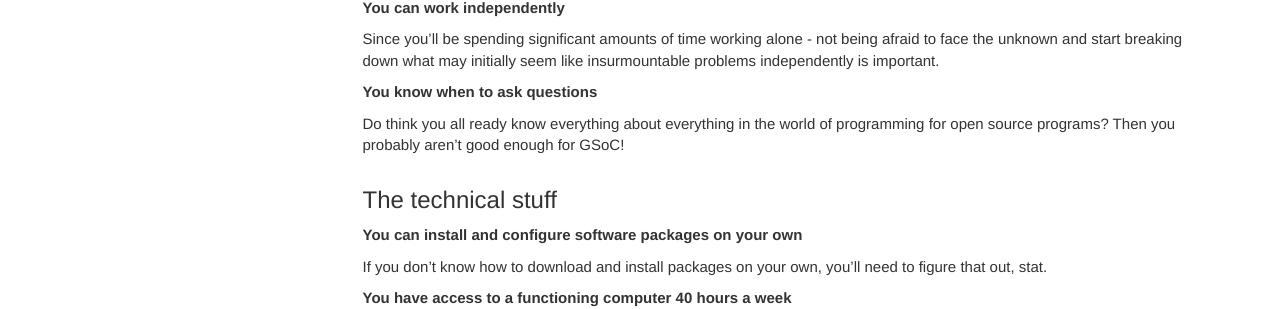
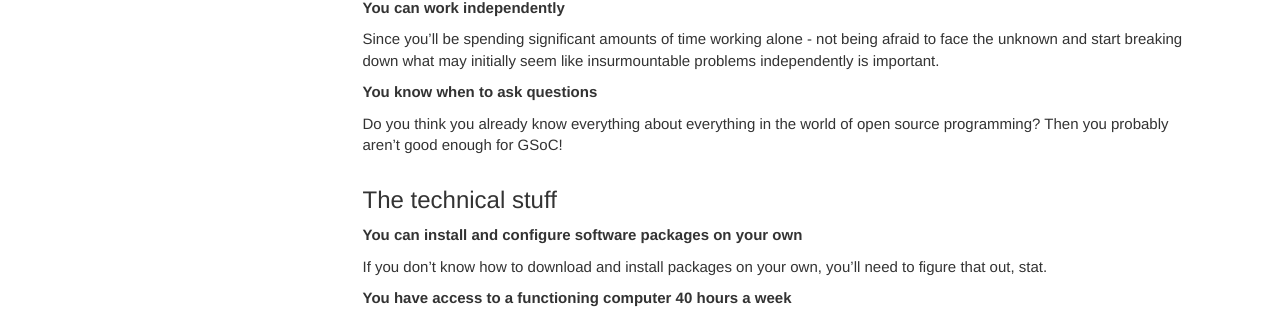
Before and after one commit to google/gsocguides, a Jekyll site: the page built from pages/student/02-am_i_good_enough.md, in a window 1280 px wide. Shown: the part 708-1017 px from the top of the page. Built offline with Jekyll 4.4.1, drawn with Linux system fonts in a browser that asks for light colours.

Commit message:
Update 02-am_i_good_enough.md
1. Fixed a grammatical mistake in the sentence.
2. Changed the interrogative sentence to a better one.

```diff
--- a/pages/student/02-am_i_good_enough.md
+++ b/pages/student/02-am_i_good_enough.md
@@ -31,7 +31,7 @@ Since you'll be spending significant amounts of time working alone - not being a
 
 **You know when to ask questions**
 
-Do think you all ready know everything about everything in the world of programming for open source programs?  Then you probably aren't good enough for GSoC!
+Do you think you already know everything about everything in the world of open source programming?  Then you probably aren't good enough for GSoC!
 
 
 ## The technical stuff
```
